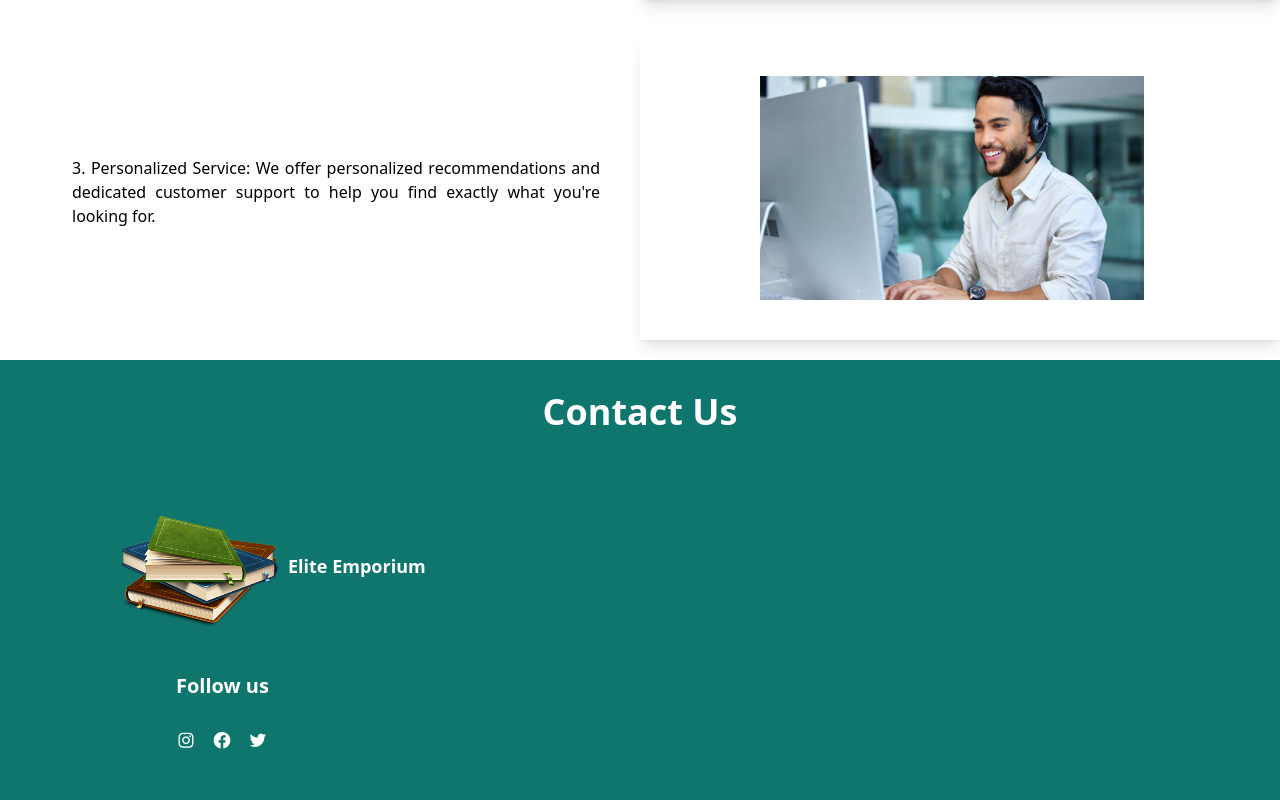
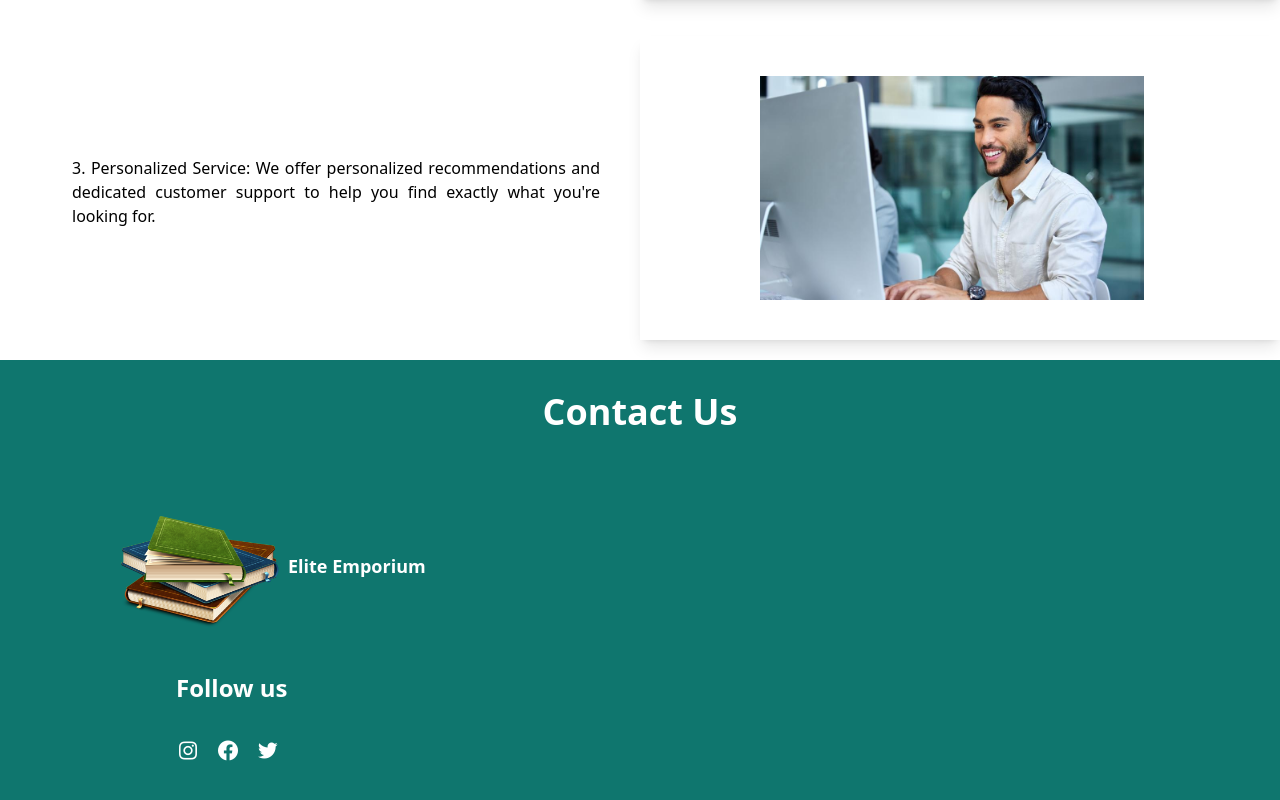
Before and after one commit to AlishaAroob/elite-emporium, a React (Create React App) app: page / in a window 1280 px wide. Shown: the part 2178-2978 px from the top of the page. Built offline with nearby package versions, Linux system fonts and the light colour scheme.

Commit message:
adjusting size

```diff
--- a/src/Components/Contact.js
+++ b/src/Components/Contact.js
@@ -11,7 +11,7 @@ export default function Contact() {
         <img className=" h-28 w-40 my-1" src={logo1} alt="" />
         <h1 className="font-bold text-white my-10 text-lg">Elite Emporium</h1>
       </span>
-      <div className="text-xl font-bold text-white ml-24 space-x-4 pl-16 ">
+      <div className="text-2xl font-bold text-white ml-24 space-x-4 pl-16 ">
         <p className=" ml-4 ">Follow us</p>
         <br></br>
         <i className="bx bxl-instagram "></i>
```
